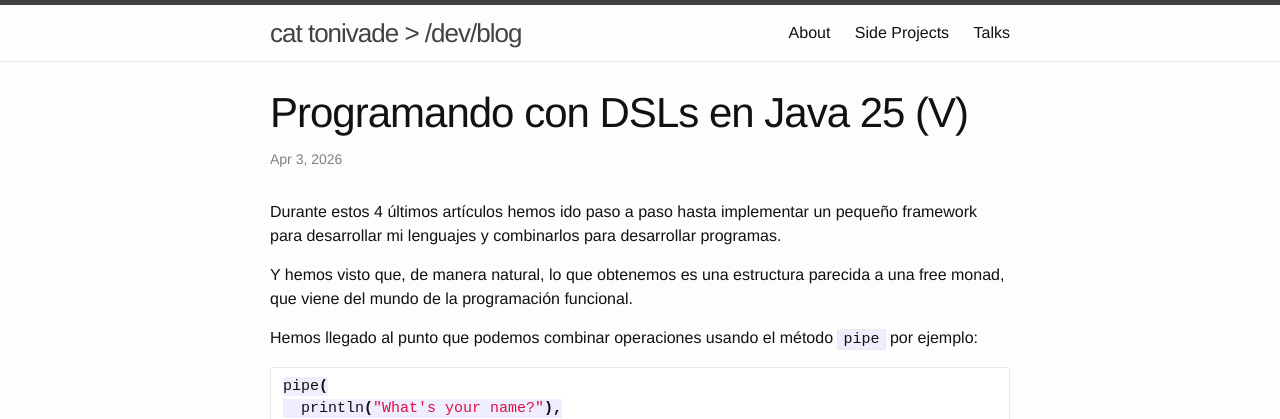
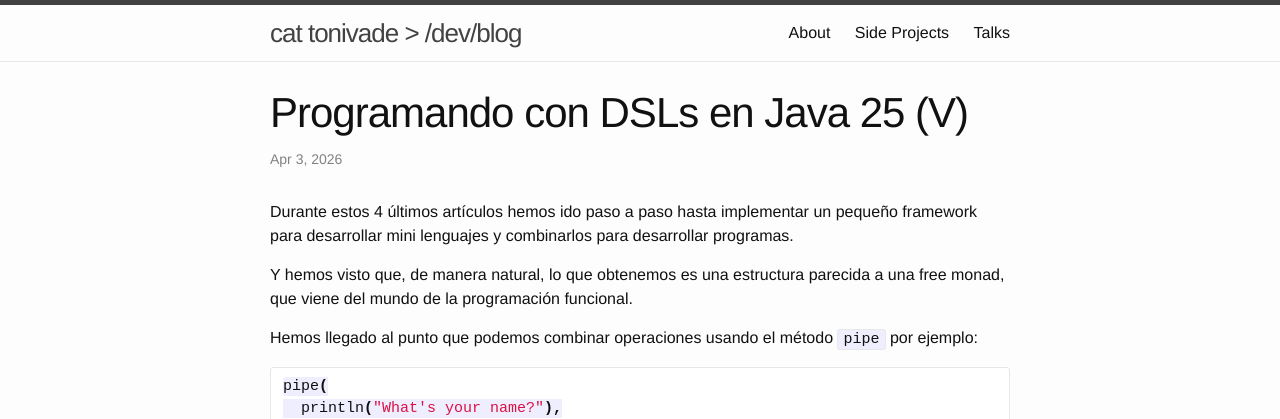
Before and after one commit to tonivade/tonivade.github.io, a Jekyll site: the page built from _posts/2026-04-03-programando-con-dsl-5.markdown, in a window 1280 px wide and 900 px high. Shown: the top 419 px of the window. Built offline with Jekyll 4.4.1, drawn with Linux system fonts in a browser that asks for light colours; part of the change alters nothing that is shown; some of the changed text lies outside the part shown.

Commit message:
Fix typos and improve clarity in markdown file

````diff
--- a/_posts/2026-04-03-programando-con-dsl-5.markdown
+++ b/_posts/2026-04-03-programando-con-dsl-5.markdown
@@ -6,7 +6,7 @@ categories: programming java functional-programming dsl monad
 ---
 
 Durante estos 4 últimos artículos hemos ido paso a paso hasta implementar un pequeño
-framework para desarrollar mi lenguajes y combinarlos para desarrollar programas.
+framework para desarrollar mini lenguajes y combinarlos para desarrollar programas.
 
 Y hemos visto que, de manera natural, lo que obtenemos es una estructura parecida
 a una free monad, que viene del mundo de la programación funcional.
@@ -244,7 +244,7 @@ default Either<E, T> eval(S state) {
 
 Aquí vemos muchas cosas nuevas, las implementaciones de `FlatMap` y `FlatMapError` llaman
 a `eval` por lo que el resultado de llamar a `current.eval()` es un tipo `Either`. Luego se llama
-al método `fold` de `Either`, que permite transformar `Either`. `fold` recibe dos funcionas,
+al método `fold` de `Either`, que permite transformar `Either`. `fold` recibe dos funciones,
 una para el gestionar el caso left y otra para gestionar el caso right.
 
 ```java
@@ -746,7 +746,7 @@ sealed interface Either<L, R> {
 
 ```java
 import static org.junit.jupiter.api.Assertions.assertEquals;
-import static v3.Game.game;
+import static Game.game;
 
 import java.util.ArrayList;
 import java.util.List;
````
